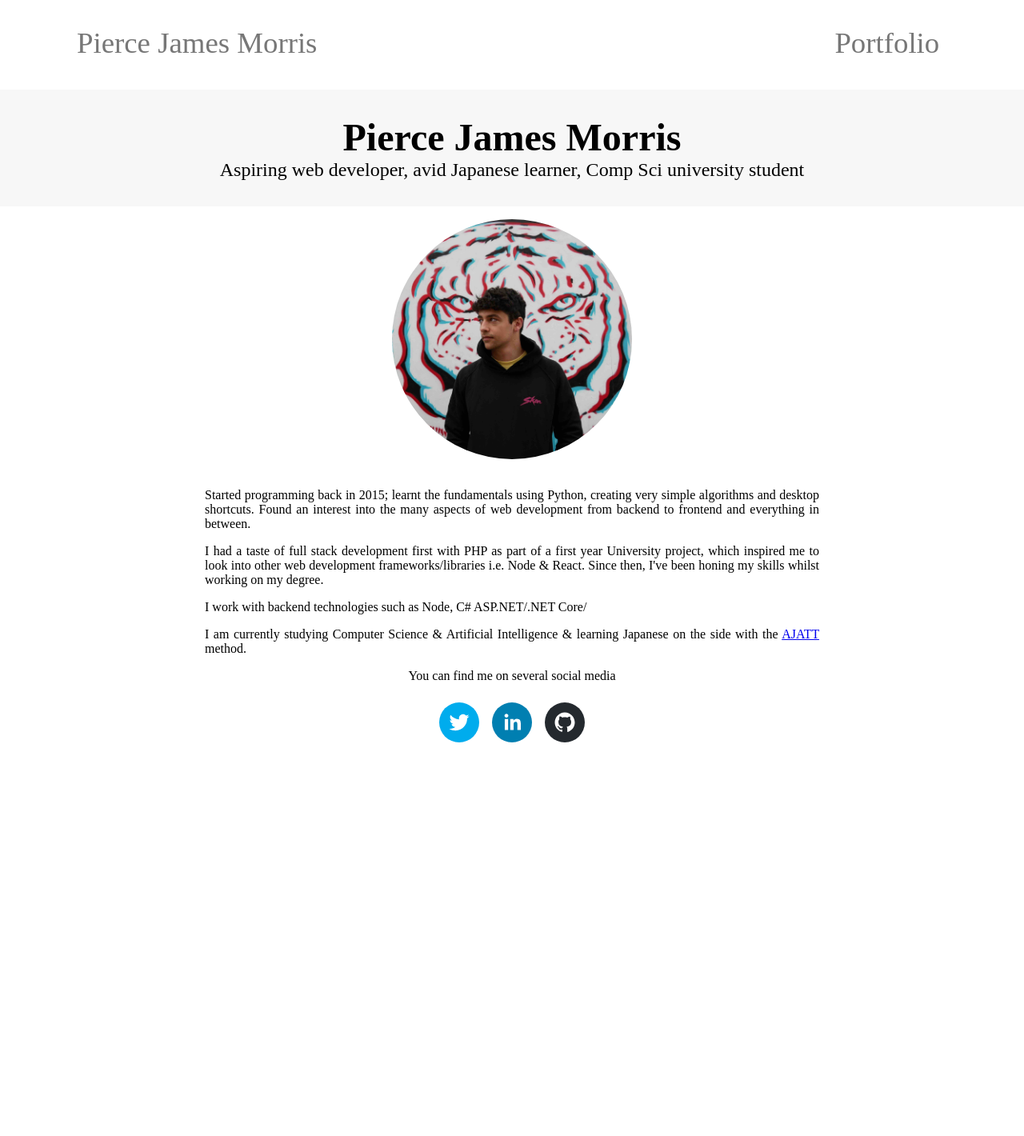
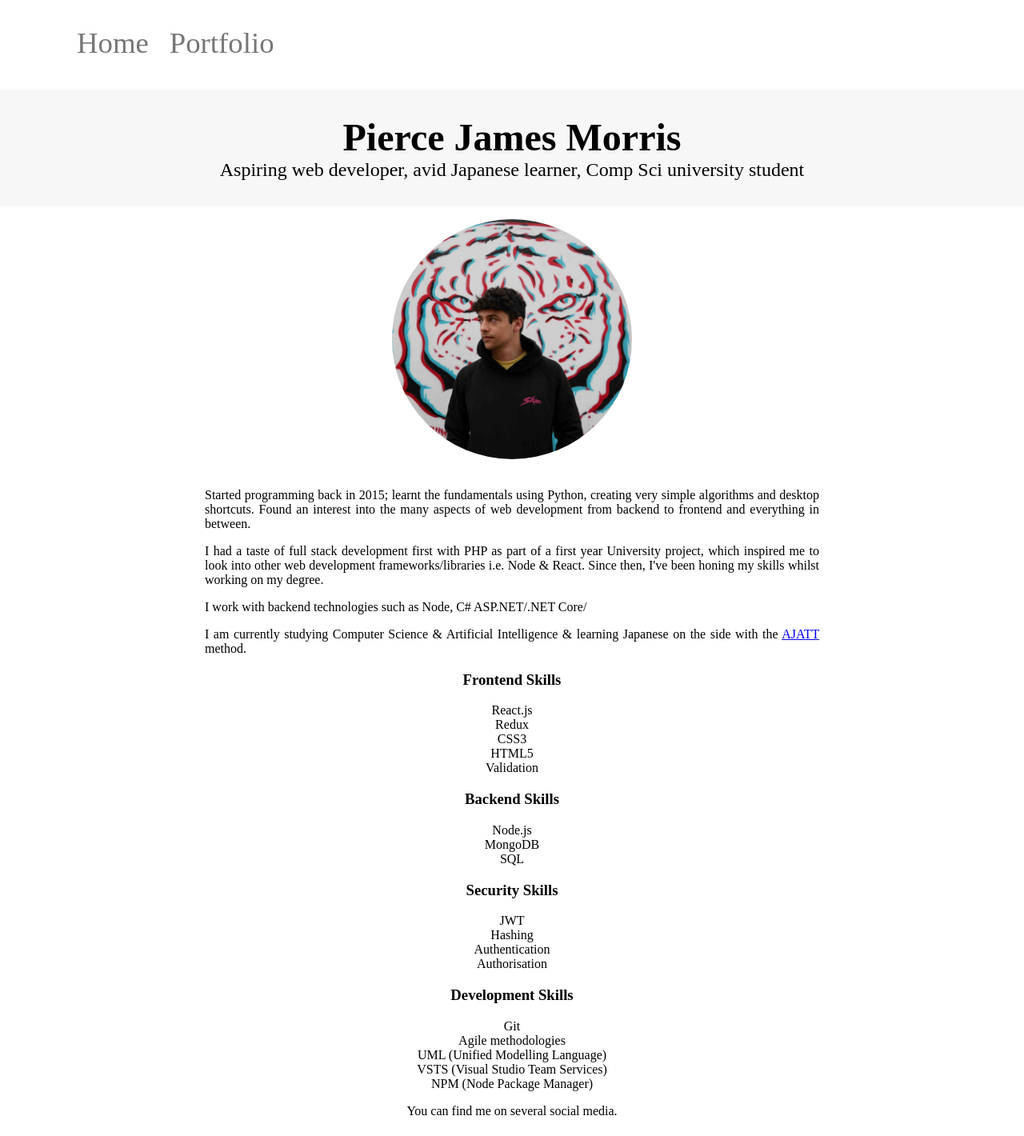
Before and after one commit to perjermer/portfolio, a React (Create React App) app: page / in a window 1280 px wide. Shown: the top 1420 px of the page at 80% size. Before the commit the page ends 968 px from the top, so only its background shows below. Built offline with nearby package versions, Linux system fonts and the light colour scheme; a web font is replaced by a local one.

Commit message:
add skills

```diff
--- a/src/components/Home.jsx
+++ b/src/components/Home.jsx
@@ -1,11 +1,19 @@
 import React, { Component } from 'react';
-import Title from "./reusable/Title";
 import MarkDown from 'markdown-to-jsx';
 import { SocialIcon } from 'react-social-icons';
+import Title from "./reusable/Title";
+import Skill from "./reusable/Skill";
 import about from '../pages/About';
 
 class Home extends Component {
+
   render() {
+
+    const frontendSkills = ["React.js", "Redux", "CSS3", "HTML5", "Validation"];
+    const backendSkills = ["Node.js", "MongoDB", "SQL"];
+    const securitySkills = ["JWT", "Hashing", "Authentication", "Authorisation"];
+    const developmentSkills = ["Git", "Agile methodologies", "UML (Unified Modelling Language)", "VSTS (Visual Studio Team Services)", "NPM (Node Package Manager)"];
+
     return (
       <div>
         <Title title="Pierce James Morris" desc="Aspiring web developer, avid Japanese learner, Comp Sci university student" />
@@ -13,11 +21,54 @@ class Home extends Component {
         <MarkDown options={{ forceBlock: true }} className="text">
           {about}
         </MarkDown>
-        <p>You can find me on several social media</p>
+
+        <h3>Frontend Skills</h3>
+        <ul>
+          {frontendSkills.map(skill => (
+            <li>
+              <Skill key={skill} skill={skill} />
+            </li>
+          ))}
+        </ul>
+
+        <h3>Backend Skills</h3>
+        <ul>
+          {
+            backendSkills.map(skill => (
+              <li>
+                <Skill key={skill} skill={skill} />
+              </li>
+            ))
+          }
+        </ul>
+
+        <h3>Security Skills</h3>
+        <ul>
+          {
+            securitySkills.map(skill => (
+              <li>
+                <Skill key={skill} skill={skill} />
+              </li>
+            ))
+          }
+        </ul>
+
+        <h3>Development Skills</h3>
+        <ul>
+          {
+            developmentSkills.map(skill => (
+              <li>
+                <Skill key={skill} skill={skill} />
+              </li>
+            ))
+          }
+        </ul>
+
+        <p>You can find me on several social media.</p>
         <SocialIcon className="space grow" url="https://twitter.com/perjermer" />
         <SocialIcon className="space grow" url="https://www.linkedin.com/in/pierce-morris-166698136/" />
         <SocialIcon className="space grow" url="https://github.com/perjermer" />
-      </div>
+      </div >
     );
   }
 }
--- a/src/components/NavMenu.jsx
+++ b/src/components/NavMenu.jsx
@@ -1,5 +1,5 @@
 import React from 'react';
-import { BrowserRouter as Router, Route, NavLink, Link } from "react-router-dom";
+import { BrowserRouter as Router, Route, NavLink } from "react-router-dom";
 import Portfolio from "./Portfolio";
 import Home from "./Home";
 
@@ -9,7 +9,9 @@ const NavMenu = () => {
       <div>
         <div className="nav">
           <ul className="nav">
-            <li><Link to="/" className="name">Pierce James Morris</Link></li>
+            <li>
+              <NavLink to="/" className="nav-item hover" activeClassName="active">Home</NavLink>
+            </li>
             <li>
               <NavLink to="/portfolio/" className="nav-item hover" activeClassName="active">Portfolio</NavLink>
             </li>
--- a/src/components/Portfolio.jsx
+++ b/src/components/Portfolio.jsx
@@ -1,4 +1,4 @@
-import React from 'react';
+import React, { Component } from 'react';
 import Title from "./reusable/Title";
 import Project from "./reusable/Project";
 
@@ -7,7 +7,8 @@ import ankiimg from "../public/ankiimg.png";
 import spotifyimg from "../public/spotifyimg.png";
 import me from "../public/me2.jpg";
 
-const Portfolio = () => {
+class Portfolio extends Component {
+  render() {
     return (
       <div>
         <Title title="Portfolio" desc="A list of all my learning / completed / ongoing projects." />
@@ -51,5 +52,6 @@ const Portfolio = () => {
       </div>
     );
   }
+}
 
 export default Portfolio;
--- /dev/null
+++ b/src/components/reusable/Skill.jsx
@@ -0,0 +1,11 @@
+import React from 'react';
+
+const Skill = (props) => {
+  return (
+    <div className="skill-box">
+      <span className="skill-text">{props.skill}</span>
+    </div>
+  );
+}
+
+export default Skill;
--- a/src/index.css
+++ b/src/index.css
@@ -33,7 +33,7 @@ ul {
   display: inline;
 }
 
-li a {
+.nav li a {
   font-size: 2.3em;
   text-decoration: none;
   color: #777;
@@ -43,17 +43,13 @@ li a {
   color: #000;
 }
 
-.name {
-  float: left;
-}
-
 .nav {
   padding: 0em 0.5em 0.5em 1em;
   margin: 2em;
 }
 
 .nav-item {
-  float: right;
+  float: left;
   margin-right: 0.7em;
 }
 
@@ -106,13 +102,6 @@ li a {
   grid-auto-rows: auto;
 }
 
-.project-cards {
-  margin: 2em 4em 0 4em;
-  display: flex;
-  flex-wrap: wrap;
-  justify-content: space-around;
-}
-
 .project-img {
   width: 300px;
   height: 300px;
@@ -159,6 +148,8 @@ li a {
   padding: 2px 8px;
 }
 
+/* Skills */
+
 /* me img */
 #me {
   margin: 1em;
```
Also changed, not shown: 1 other file (tests, documents, lock files or other folders). Lines whose indentation alone changed are shown as unchanged.
